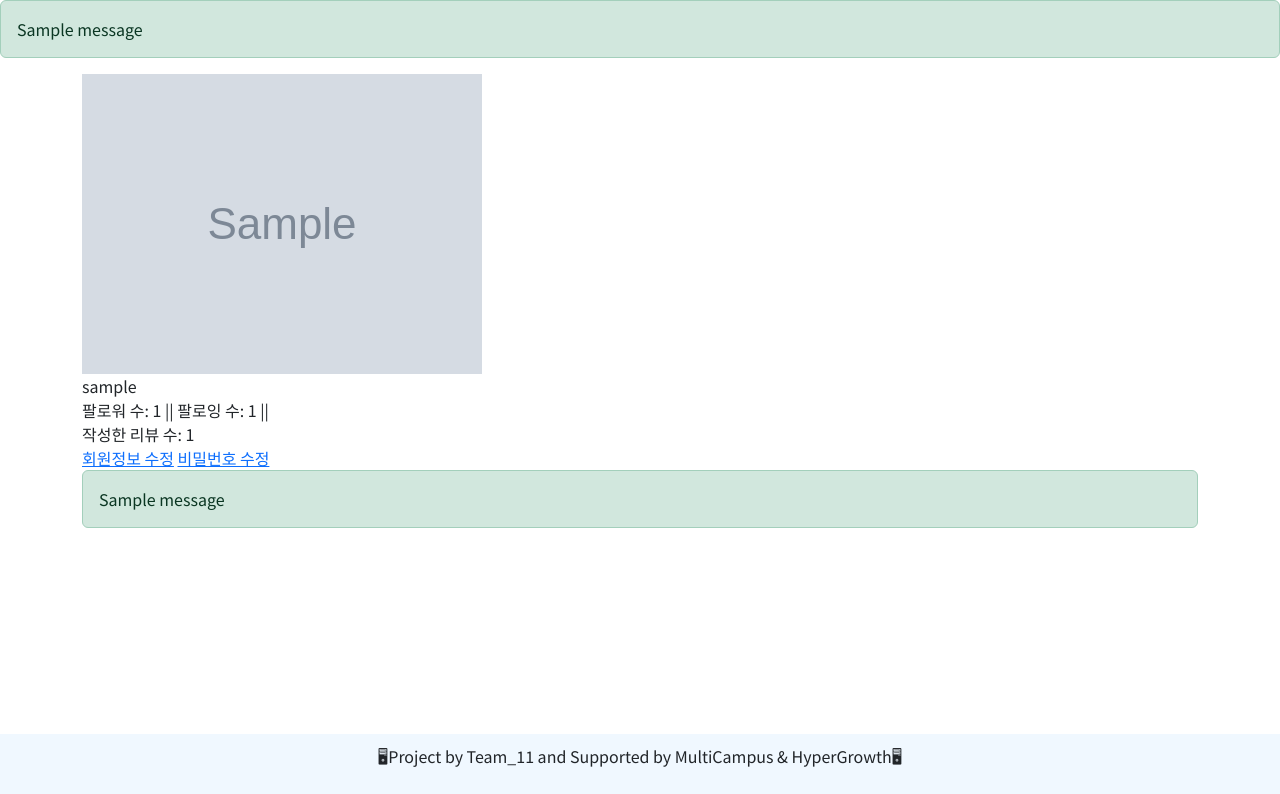
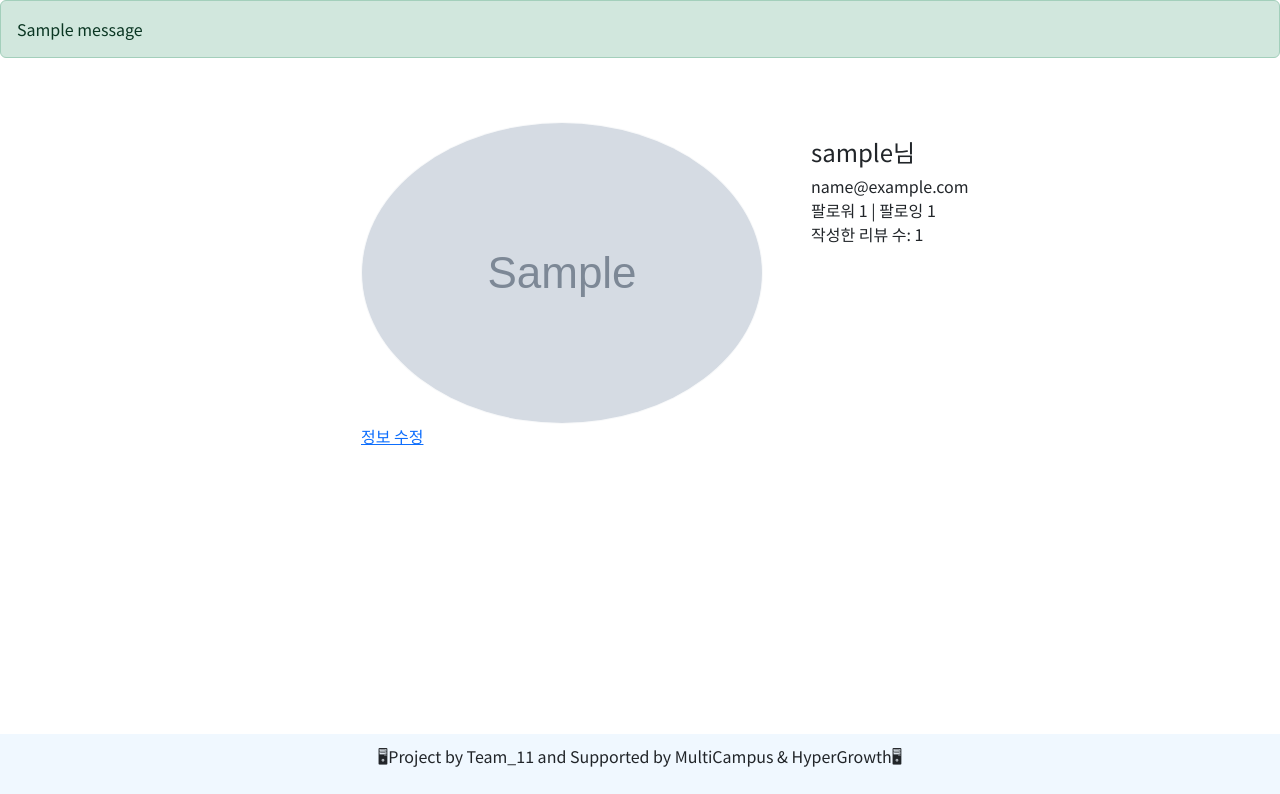
Before and after one commit to sjhmlj/pj_first, a Django app: page /accounts/detail/1/ in a window 1280 px wide. Shown: the part 64-858 px from the top of the page. Run offline with Django 3.2, Linux system fonts and the light colour scheme; a user stored in the database is signed in; tables that the repository leaves empty hold one stand-in row (values such as "Sample post"); grey boxes marked "Sample" are stand-in pictures; one stand-in notice (Sample message) is shown; some libraries are stand-ins or nearby versions.

Commit message:
유저페이지 수정

```diff
--- a/accounts/templates/accounts/detail.html
+++ b/accounts/templates/accounts/detail.html
@@ -2,25 +2,41 @@
 {% load django_bootstrap5 %}
 {% load static %}
 {% block content %}
+  <div class='d-flex justify-content-center'>
+    <div class="w-50 mt-5">
+
+      <div class='d-flex'>
+
+        {% if user.profile_image %}
+
+          <img src="{{ user.profile_image.url }}" alt="{{ user.profile_image }}" class="rounded-circle border border-light">
+        {% else %}
+          <img src="{% static '/images/profile_images/no-avatar.png' %}" alt="no-avatar" class="rounded-circle border border-light">
+
+        {% endif %}
+        <div class='px-5 pt-3'>
+          <h4>
+            {{user.nickname}}님
+          </h4>
+          {% if user.email %}
+            <div>{{user.email}}</div>
+          {% else %}
+            <div>no email</div>
+          {% endif %}
+          <div>
+            팔로워
+            <span id="followers">{{user.followers.all|length}}</span>
+            | 팔로잉
+            <span id="followings">{{user.followings.all|length}}</span>
 
             <div>
-    {% if user.profile_image %}
+              작성한 리뷰 수:
+              {{reviews_number}}
 
-      <img src="{{ user.profile_image.url }}" alt="{{ user.profile_image }}">
-    {% else %}
-      <img src="{% static '/images/profile_images/no-avatar.png' %}" alt="profile_image">
-
-    {% endif %}
             </div>
-  <div>
-    {{user.nickname}}
           </div>
-  <div>
-    팔로워 수:
-    <span id="followers">{{user.followers.all|length}}</span>
-    || 팔로잉 수:
-    <span id="followings">{{user.followings.all|length}}</span>
-    ||
+        </div>
+        <div class='mt-5'>
           {% if request.user != user %}
             <form id="follow-form" data-user-id="{{ user.pk }}">
               {% csrf_token %}
@@ -32,25 +48,19 @@
             </form>
           {% endif %}
         </div>
-  <div>
-    작성한 리뷰 수:
-    {{reviews_number}}
-
       </div>
 
       <div>
+{% comment %} nabvar에서 접근 가능하게 - 프로필, 정보 수정, 로그아웃 {% endcomment %}
+        <div>
           {% if user == request.user %}
-      <a href="{% url 'accounts:profile_update' %}">회원정보 수정</a>
-      <a href="{% url 'accounts:password_update' %}">비밀번호 수정</a>
+            <a href="{% url 'accounts:profile_update' %}">정보 수정</a>
           {% endif %}
         </div>
-  {% if messages %}
-    {% for message in messages %}
-      <div class="alert alert-{{ message.tags }}">
-        {{ message }}
       </div>
-    {% endfor %}
-  {% endif %}
+
+      </div>
+    </div>
   {% endblock content %}
   {% block script %}
     <script>
@@ -62,10 +72,7 @@
         follow
         .addEventListener('submit', function (event) {
           event.preventDefault()
-        const userId = event
-          .target
-          .dataset
-          .userId
+          const userId = event.target.dataset.userId
             axios({
               method: 'post',
               url: `/accounts/follow/${userId}/`,
--- a/accounts/views.py
+++ b/accounts/views.py
@@ -16,8 +16,6 @@ def signup(request):
         if form.is_valid():
             user = form.save()
             auth_login(request, user)
-            messages.success(request, "Welcome!")
-
             return redirect("reviews:index")
         else:
             print("error")
@@ -31,12 +29,10 @@ def signup(request):
 
 
 def login(request):
-    messages.add_message(request, messages.SUCCESS, "login")
     if request.method == "POST":
         form = AuthenticationForm(request, data=request.POST)
         if form.is_valid():
             auth_login(request, form.get_user())
-            messages.success(request, "안녕하세요")
             return redirect("reviews:index")
     else:
         form = AuthenticationForm()
@@ -47,7 +43,6 @@ def login(request):
 
 
 def logout(request):
-    messages.add_message(request, messages.SUCCESS, "logout")
     auth_logout(request)
     return redirect("reviews:index")
 
@@ -82,7 +77,6 @@ def profile_update(request):
     context = {
         "form": form,
     }
-    print(form)
     return render(request, "accounts/update.html", context)
 
 
@@ -108,7 +102,7 @@ def delete(request):
     try:
         request.user.delete()
         auth_logout(request)
-        messages.success(request, "The user is deleted")
+        messages.success(request, "탈퇴하였습니다.")
     except:
         messages.error(request, "error")
         return render(request, "reviews:index")
--- a/templates/base.html
+++ b/templates/base.html
@@ -52,9 +52,7 @@
     {% bootstrap_javascript %}
     <script src="https://cdn.jsdelivr.net/npm/axios/dist/axios.min.js"></script>
     <!-- JavaScript Bundle with Popper -->
-  <script src="https://cdn.jsdelivr.net/npm/bootstrap@5.2.2/dist/js/bootstrap.bundle.min.js"
-    integrity="sha384-OERcA2EqjJCMA+/3y+gxIOqMEjwtxJY7qPCqsdltbNJuaOe923+mo//f6V8Qbsw3"
-    crossorigin="anonymous"></script>
+    <script src="https://cdn.jsdelivr.net/npm/bootstrap@5.2.2/dist/js/bootstrap.bundle.min.js" integrity="sha384-OERcA2EqjJCMA+/3y+gxIOqMEjwtxJY7qPCqsdltbNJuaOe923+mo//f6V8Qbsw3" crossorigin="anonymous"></script>
   </body>
   <script>
     $(function () {
```
Also changed, not shown: accounts/templates/accounts/update.html (+43 -0 lines). Lines whose indentation alone changed are shown as unchanged.
